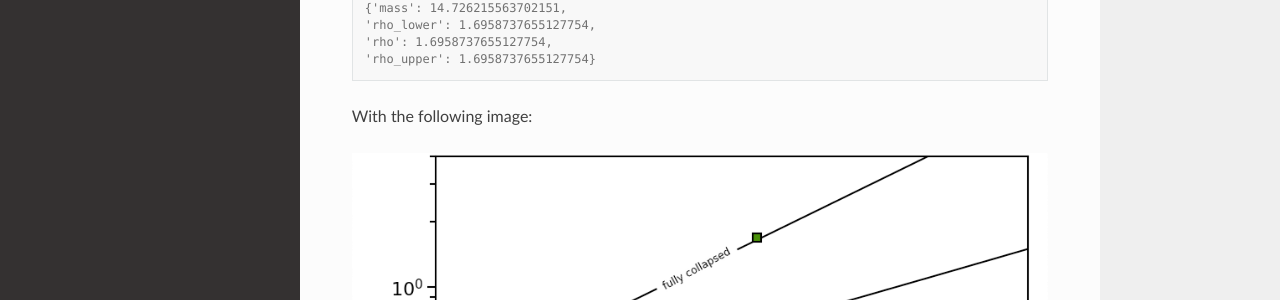
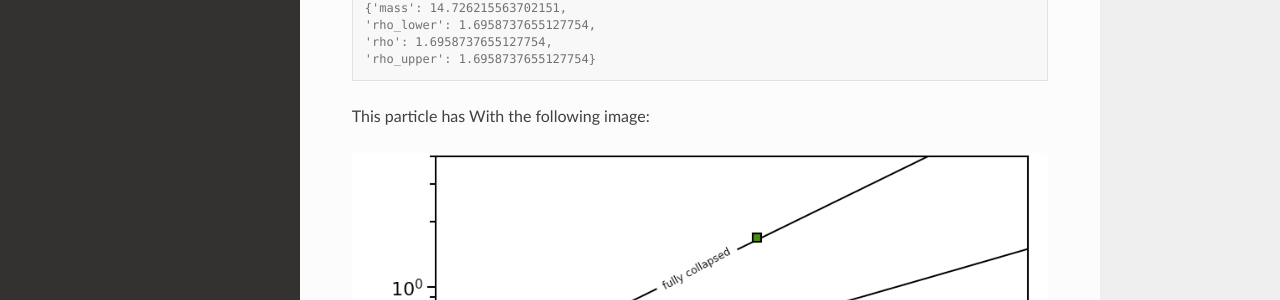
Before and after one commit to beelerpayton/FracScatt, a Sphinx documentation site: the page built from docs/source/examples.rst, in a window 1280 px wide and 1281 px high. Shown: the part 359-659 px from the top of the window. Built offline with Sphinx 7.4.7 and the Read the Docs theme 2.0.0, drawn with Linux system fonts in a browser that asks for light colours; pages that are not in the unit, such as notebooks, are missing from menus.

Commit message:
Update examples.rst

```diff
--- a/docs/source/examples.rst
+++ b/docs/source/examples.rst
@@ -17,7 +17,7 @@ To infer the morphology of a single BC particle, use the :py:func:`abs2shape_SP`
    'rho': 1.6958737655127754,
    'rho_upper': 1.6958737655127754}
 
-With the following image:
+This particle has With the following image:
 
 .. image:: images/ex1.png
 
```
